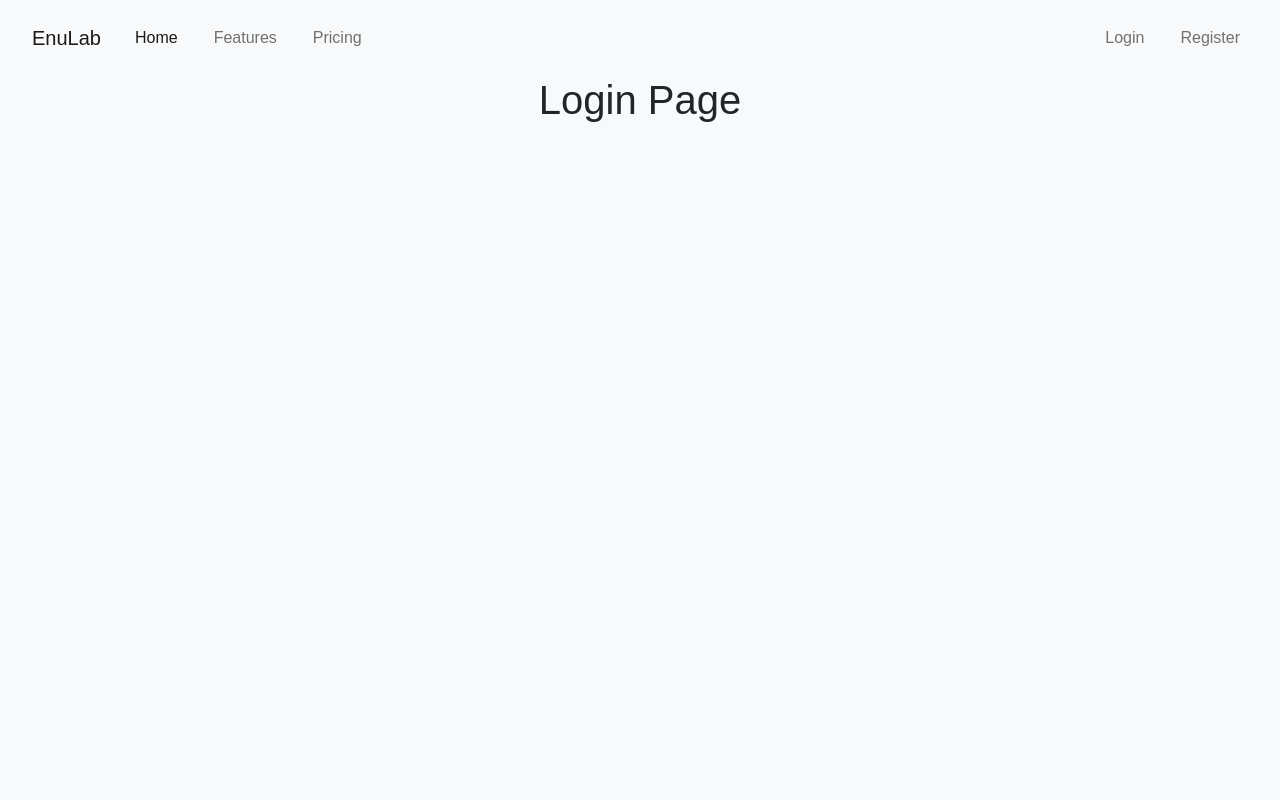
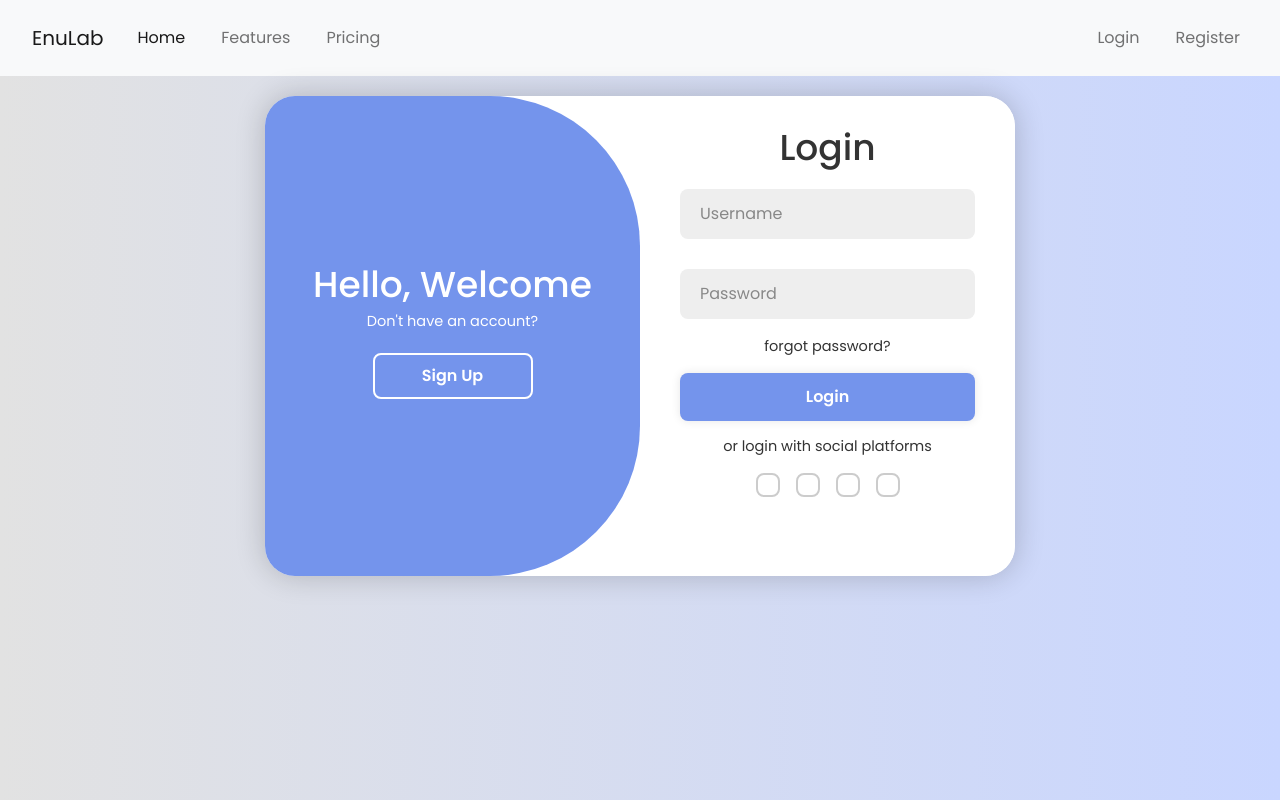
Before and after one commit to enuda-labs/label-x-frontend, a plain HTML site: page authpages/login.html in a window 1280 px wide. Drawn offline with nearby package versions, Linux system fonts and the light colour scheme.

Commit message:
login and signUp page built

```diff
--- a/authpages/login.html
+++ b/authpages/login.html
@@ -12,6 +12,7 @@
 
     <!-- STYLES -->
     <link rel="stylesheet" href="../styles/style.css">
+    <link rel="stylesheet" href="styles.css">
     <title>Boilerplate | Login</title>
 
 </head>
@@ -34,8 +35,8 @@
                 </div>
 
                 <div class="navbar-nav">
-                    <a class="nav-link" href="#">Login</a>
-                    <a class="nav-link" href="register.html">Register</a>
+                    <a class="nav-link" href="login.html">Login</a>
+                    <a class="nav-link signup-btn" >Register</a>
                 </div>
 
             </div>
@@ -43,9 +44,84 @@
     </nav>
 
     <!-- main  -->
-    <div class="container">
+    <!-- <div class="container">
         <h1>Login Page</h1>
-    </div>
+    </div> -->
+<div class="auth-wrapper">
+    <div class="auth-container">
+
+        <div class="form-box login">
+            <form action="#" method="get">
+                <h1>Login</h1>
+
+                <div class="input-box">
+                    <input type="text" placeholder="Username" required>
+                    <i class='bx bx-user'></i>
+                </div>
+                <div class="input-box">
+                    <input type="password" placeholder="Password" required>
+                    <i class='bx bxs-lock-alt' ></i>
+                </div>
+                <div class="forgot-link">
+                    <a href="#">forgot password?</a>
+                </div>
+                <button type="submit" class="btn">Login</button>
+                <p>or login with social platforms</p>
+                <div class="social-icons">
+                    <a href="#"><i class='bx bxl-google' ></i></a>
+                    <a href="#"><i class='bx bxl-facebook' ></i></a>
+                    <a href="#"><i class='bx bxl-github' ></i></a>
+                    <a href="#"><i class='bx bxl-linkedin' ></i></a>
+                </div>
+            </form>
+        </div>
+
+        <div class="form-box signup">
+            <form action="#" method="get">
+                <h1>Signup</h1>
+
+                <div class="input-box">
+                    <input type="text" placeholder="Username" required>
+                    <i class='bx bx-user'></i>
+                </div>
+                <div class="input-box">
+                    <input type="email" placeholder="Email" required>
+                    <i class='bx bxs-envelope' ></i>
+                </div>
+                <div class="input-box">
+                    <input type="password" placeholder="Password" required>
+                    <i class='bx bxs-lock-alt' ></i>
+                </div>
+                <!-- <div class="forgot-link">
+                    <span>Already have an account? </span><a href="#">Login</a>
+                </div> -->
+                <button type="submit" class="btn">SignUp</button>
+                <p>or signup with social platforms</p>
+                <div class="social-icons">
+                    <a href="#"><i class='bx bxl-google' ></i></a>
+                    <a href="#"><i class='bx bxl-facebook' ></i></a>
+                    <a href="#"><i class='bx bxl-github' ></i></a>
+                    <a href="#"><i class='bx bxl-linkedin' ></i></a>
+                </div>
+            </form>
+        </div>
+        <div class="toggle-box">
+            <div class="toggle-panel toggle-left" >
+                <h1>Hello, Welcome</h1>
+                <p>Don't have an account?</p>
+                <button class="btn signup-btn">Sign Up</button>
+            </div>
+
+            <div class="toggle-panel toggle-right" >
+                <h1>Welcome Back!</h1>
+                <p>Already have an account?</p>
+                <button class="btn login-btn">Login</button>
+            </div>
+
+        </div>
+       </div>
+     </div>
+        <script src="scripts.js"></script>
 
     <!-- SCRIPTS -->
     <script src="https://cdn.jsdelivr.net/npm/@popperjs/core@2.9.2/dist/umd/popper.min.js"
--- /dev/null
+++ b/authpages/scripts.js
@@ -0,0 +1,13 @@
+const container = document.querySelector(".auth-container")
+const registerBtn = document.querySelectorAll(".signup-btn")
+const loginBtn = document.querySelector(".login-btn")
+
+registerBtn.forEach((btn)=>{
+    btn.addEventListener("click", ()=>{
+        container.classList.add("active");
+    });
+})
+
+loginBtn.addEventListener("click", ()=>{
+    container.classList.remove("active");
+});
--- /dev/null
+++ b/authpages/styles.css
@@ -0,0 +1,299 @@
+@import url('https://fonts.googleapis.com/css2?family=Poppins:wght@300;400;500;600;700;800;900&display=swap');
+
+* {
+    margin: 0;
+    padding: 0;
+    box-sizing: border-box;
+    font-family: 'Poppins', sans-serif;
+}
+
+body{
+    height: 100vh;
+    /* min-height: 100vh;
+    display: flex;
+    justify-content: center;
+    align-items: center; */
+    background: linear-gradient(90deg, #e2e2e2, #c9d6ff);
+}
+
+.auth-wrapper{
+    display: flex;
+    justify-content: center;
+    align-items: center;
+
+
+
+}
+.nav-link.signup-btn{
+   cursor: pointer;
+}
+.nav-link.signup-btn:hover{
+    color: #fff;
+}
+
+
+.auth-container{
+    position: relative;
+    width: 750px;
+    height: 480px;
+    background: #fff;
+    border-radius: 30px;
+    box-shadow: 0 0 30px rgba(0, 0, 0, .2);
+    overflow: hidden;
+    margin: 20px;
+}
+
+.form-box{
+    position: absolute;
+    right:0;
+    width: 50%;
+    height: 100%;
+    /* background: seagreen; */
+    background: #fff;
+    color: #333;
+    text-align: center;
+    padding: 40px;
+    border-radius: 0 30px 30px 0;
+    transition: .6s ease-in-out 1.2s, visibility 0s 1s;
+    z-index: 1;
+
+}
+
+.auth-container.active .form-box{
+    right: 50%;
+}
+
+.form-box.signup{
+    visibility: hidden;
+}
+.auth-container.active .form-box.signup{
+    visibility: visible;
+}
+
+form {
+    width: 100%;
+}
+.auth-container h1{
+    font-size: 36px;
+    margin: -10px 0;
+}
+
+.input-box{
+    position: relative;
+    margin: 30px 0;
+
+
+}
+.input-box input{
+    width: 100%;
+    padding: 13px 50px 13px 20px;
+    background: #eee;
+    border-radius: 8px;
+    border: none;
+    outline: none;
+    font-size: 16px;
+    color: #333;
+    font-weight: 500;
+}
+
+.input-box input::placeholder{
+    color: #888;
+    font-weight: 400;
+}
+
+.input-box i{
+    position: absolute;
+    right: 20px;
+    top: 50%;
+    transform: translateY(-50%);
+    font-size: 20px;
+    color: #888;
+}
+
+.forgot-link{
+    margin: -15px 0 15px;
+}
+
+.forgot-link a{
+    font-size: 14.5px;
+    color: #333;
+    text-decoration: none;
+}
+
+.btn {
+    width: 100%;
+    height: 48px;
+    background: #7494ec;
+    border-radius: 8px;
+    box-shadow: 0 0 10px rgba(0, 0, 0, .1);
+    border: none;
+    cursor: pointer;
+    font-size: 16px;
+    color: #fff;
+    font-weight: 600;
+}
+
+.auth-container p{
+    font-size: 14.5px;
+    margin: 15px 0;
+}
+
+.social-icons{
+    display: flex;
+    justify-content: center;
+}
+
+.social-icons a{
+    display: inline-flex;
+    padding: 10px;
+    border: 2px solid #ccc;
+    border-radius: 8px;
+    font-size: 24px;
+    color: #333;
+    text-decoration: none;
+    margin: 0 8px;
+}
+
+.social-icons a:hover{
+    background-color: #fff;
+}
+
+
+.toggle-box{
+    position: absolute;
+    width: 100%;
+    height: 100%;
+
+}
+
+.toggle-box::before{
+    content: '';
+    position: absolute;
+    left: -250%;
+    border-radius: 150px;
+    height: 100%;
+    width: 300%;
+    background: #7494ec;
+    /* border: solid 2px red; */
+    z-index: 2;
+    transition: 1.8s ease-in-out;
+}
+
+.auth-container.active .toggle-box::before{
+    left:50%;
+}
+
+.toggle-panel{
+    position: absolute;
+    width: 50%;
+    height: 100%;
+    /* background-color: seagreen; */
+    color: #fff;
+    display: flex;
+    flex-direction: column;
+    justify-content: center;
+    align-items: center;
+    z-index: 2;
+    transition: .6s ease-in-out;
+}
+
+.toggle-panel.toggle-left{
+    left: 0;
+    transition-delay: 1.2s;
+}
+
+.auth-container.active .toggle-panel.toggle-left{
+    left: -50%;
+    transition-delay: .6s;
+}
+
+.toggle-panel.toggle-right{
+    right: -50%;
+    transition-delay: .6s;
+}
+
+.auth-container.active .toggle-panel.toggle-right{
+    right: 0;
+    transition-delay: 1.2s;
+}
+.toggle-panel p{
+    margin-bottom: 20px;
+}
+
+.toggle-box .btn{
+    width: 160px;
+    height: 46px;
+    background: transparent;
+    border: 2px solid white;
+    box-shadow: none;
+}
+.toggle-box .btn:hover{
+    background: #fff;
+    color: seagreen;
+}
+
+
+@media  screen and (max-width:650px) {
+    .auth-container{
+        width: 100%;
+        height: calc(100vh - 40px);
+    }
+    .form-box{
+        bottom: 0;
+        width: 100%;
+        height: 70%;
+
+    }
+
+    .auth-container.active .form-box{
+        right: 0;
+        bottom: 30%;
+    }
+
+    .toggle-box::before{
+        left: 0;
+        top: -270%;
+        width: 100%;
+        height: 300%;
+        border-radius: 20vw;
+    }
+
+    .auth-container.active .toggle-box::before{
+        left: 0;
+        top: 70%;
+    }
+
+    .toggle-panel{
+        width: 100%;
+        height: 30%;
+    }
+
+    .toggle-panel.toggle-left{
+        top: 0;
+    }
+
+    .auth-container.active .toggle-panel.toggle-left{
+        left: 0;
+        top: -30%;
+    }
+
+    .toggle-panel.toggle-right{
+        right: 0;
+        bottom: -30%;
+    }
+
+    .auth-container.active .toggle-panel.toggle-right{
+        bottom: 0;
+    }
+}
+
+@media screen and(max-width: 400px) {
+    .form-box{
+        padding: 20px;
+    }
+
+    .toggle-panel h1{
+        font-size: 30px;
+    }
+
+}
```
Also changed, not shown: authpages/register.html (deleted, +0 -62 lines), index.html (+3 -1 lines).
